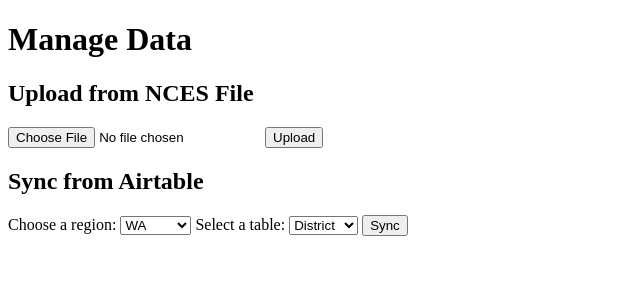
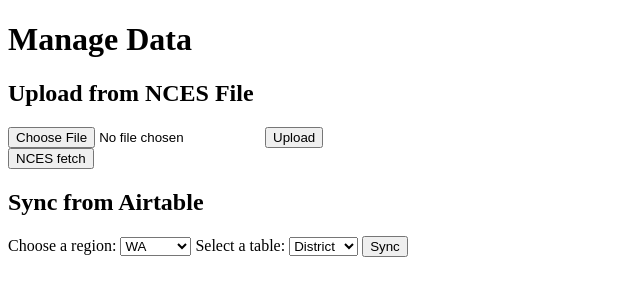
Before and after one commit to stophateinschools/stophis, a Flask app: template server/templates/admin/manage_data.html in a window 1280 px wide. Shown: the top 300 px of the page, without its empty margins (0-640 px from the left). Run offline with Flask 3, Linux system fonts and the light colour scheme; the template is opened without the code that fills it, so the values that code supplies are empty; parts of the project's set-up code (start-up, migrations or seed data) failed here and were passed over; some libraries are stand-ins or nearby versions.

Commit message:
Add pyppeteer as a task

```diff
--- a/server/admin/manage_data.py
+++ b/server/admin/manage_data.py
@@ -8,11 +8,11 @@ from pyairtable import Api
 from rq import Queue
 from rq.job import Job
 from server.auth import has_role
-from server.user import UserRole
 from worker import conn
 from flask_dance.contrib.google import google
 
 from ..admin.util import (
+    fetch_page,
     sync_school_districts,
     sync_schools,
     create_or_sync_incidents,
@@ -71,6 +71,10 @@ class ManageDataView(BaseView):
         else:
             return "Invalid file format", 400
 
+    @expose("/fetch", methods=["POST"])
+    def fetch(cls):
+        return handle_job(q.enqueue(fetch_page, "https://nces.ed.gov/ccd/schoolsearch/?School="))
+
     @expose("/sync", methods=["POST"])
     def sync(cls):
         # Sync existing district rows with airtable metadata
--- a/server/templates/admin/manage_data.html
+++ b/server/templates/admin/manage_data.html
@@ -38,6 +38,20 @@
         .catch(error => console.error("Error uploading file:", error));
       }
 
+      function fetchData(event) {
+        event.preventDefault();
+        fetch("/admin/manage_data/fetch", {
+          method: "POST",
+        })
+        .then(response => response.json())
+        .then(data => {
+          alert("Data is loading! Press 'OK' and wait for completion alert - this may take up to 60 seconds");
+          // Get the job ID and start checking the status
+          checkJobStatus(data.job_id);
+        })
+        .catch(error => console.error("Error fetching data:", error));
+      }
+
       function syncData(event) {
         event.preventDefault();
         var formData = new FormData();
@@ -66,6 +80,9 @@
       <input type="file" id="fileInput" name="upload_file" accept=".xls" required>
       <button type="submit">Upload</button>
     </form>
+    <form method="POST" enctype="multipart/form-data" onsubmit=fetchData(event)>
+      <button type="submit">NCES fetch</button>
+    </form>
     <h2>Sync from Airtable</h2>
     <form method="POST" enctype="multipart/form-data" onsubmit=syncData(event)>
       <label for="region">Choose a region:</label>
```
Also changed, not shown: server/admin/util.py (+16 -0 lines), 2 other files.
